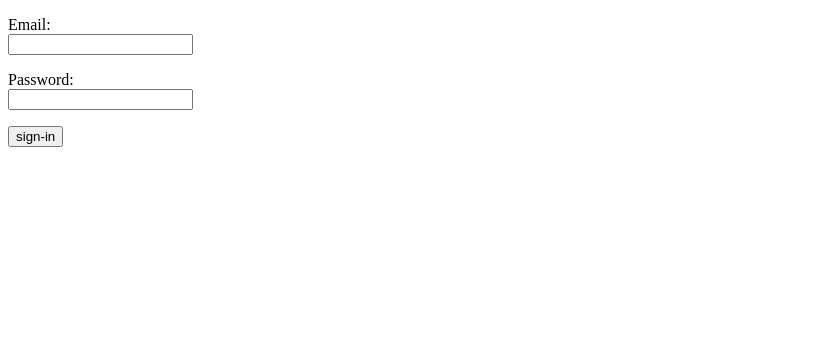
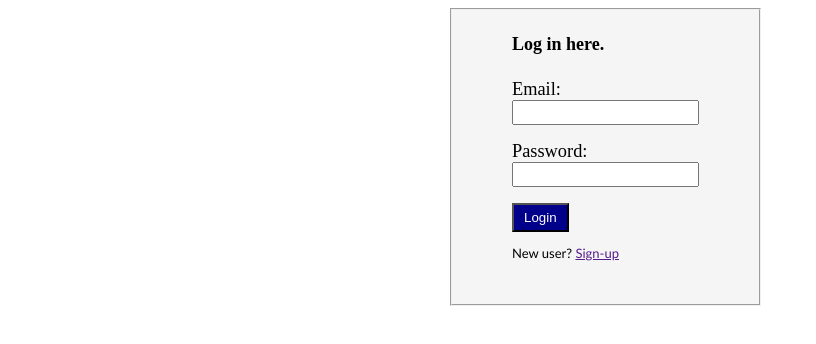
Before and after one commit to nayem-uddin/login-and-signup, a plain HTML site: page log-in page.html in a window 1280 px wide. Shown: the whole page, without its empty margins (0-816 px from the left). Drawn offline with Linux system fonts and the light colour scheme.

Commit message:
add new features
-add styles with CSS

-add sign-up option

```diff
--- a/log-in page.html
+++ b/log-in page.html
@@ -4,19 +4,26 @@
     <meta charset="UTF-8" />
     <meta name="viewport" content="width=device-width, initial-scale=1.0" />
     <title>Log-in</title>
+    <link rel="stylesheet" href="style.css" />
   </head>
   <body>
+    <section>
       <form>
+        <fieldset id="login">
+          <h4 id="message">Log in here.</h4>
           <p class="mail">
-        <label for="email">Email:</label> <br />
+            <label for="email" class="caption">Email:</label> <br />
             <input type="email" name="email" id="email" />
           </p>
           <p class="pass">
-        <label for="password">Password:</label> <br />
+            <label for="password" class="caption">Password:</label> <br />
             <input type="password" name="password" id="password" />
           </p>
 
-      <input type="submit" value="sign-in" />
+          <input type="submit" id="sign-in" value="Login" />
+          <p id="user-sign-up">New user? <a href="">Sign-up</a></p>
+        </fieldset>
       </form>
+    </section>
   </body>
 </html>
--- /dev/null
+++ b/style.css
@@ -0,0 +1,26 @@
+#login {
+  background-color: whitesmoke;
+  position: absolute;
+  left: 35%;
+  padding: 0px 60px 30px;
+}
+#message {
+  font-size: large;
+}
+#user-sign-up {
+  font-family: "Gill Sans", "Gill Sans MT", Calibri, "Trebuchet MS", sans-serif;
+  font-size: small;
+}
+#sign-in {
+  padding: 5px 10px;
+  background-color: darkblue;
+  color: white;
+  font-family: Arial, Helvetica, sans-serif;
+}
+.caption {
+  font-size: 2.5rex;
+}
+#email,
+#password {
+  padding: 3px;
+}
```
Lines whose indentation alone changed are shown as unchanged.
